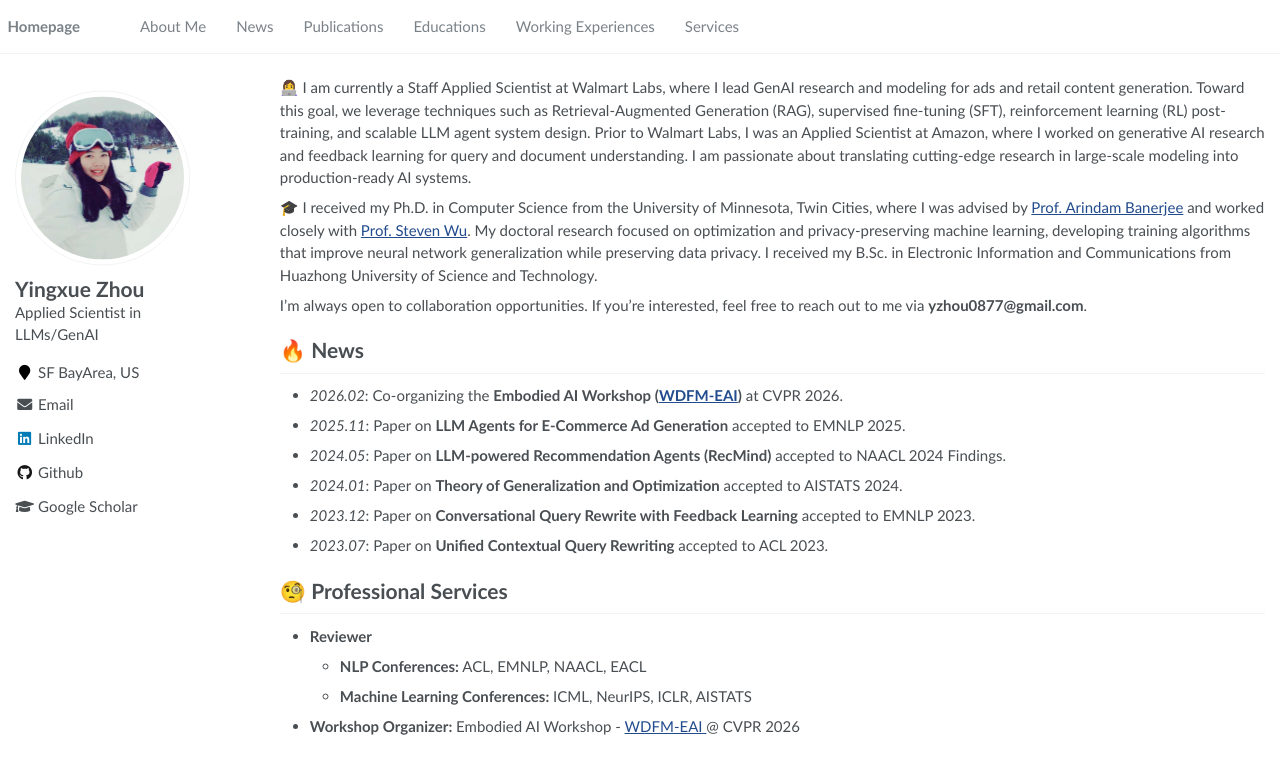
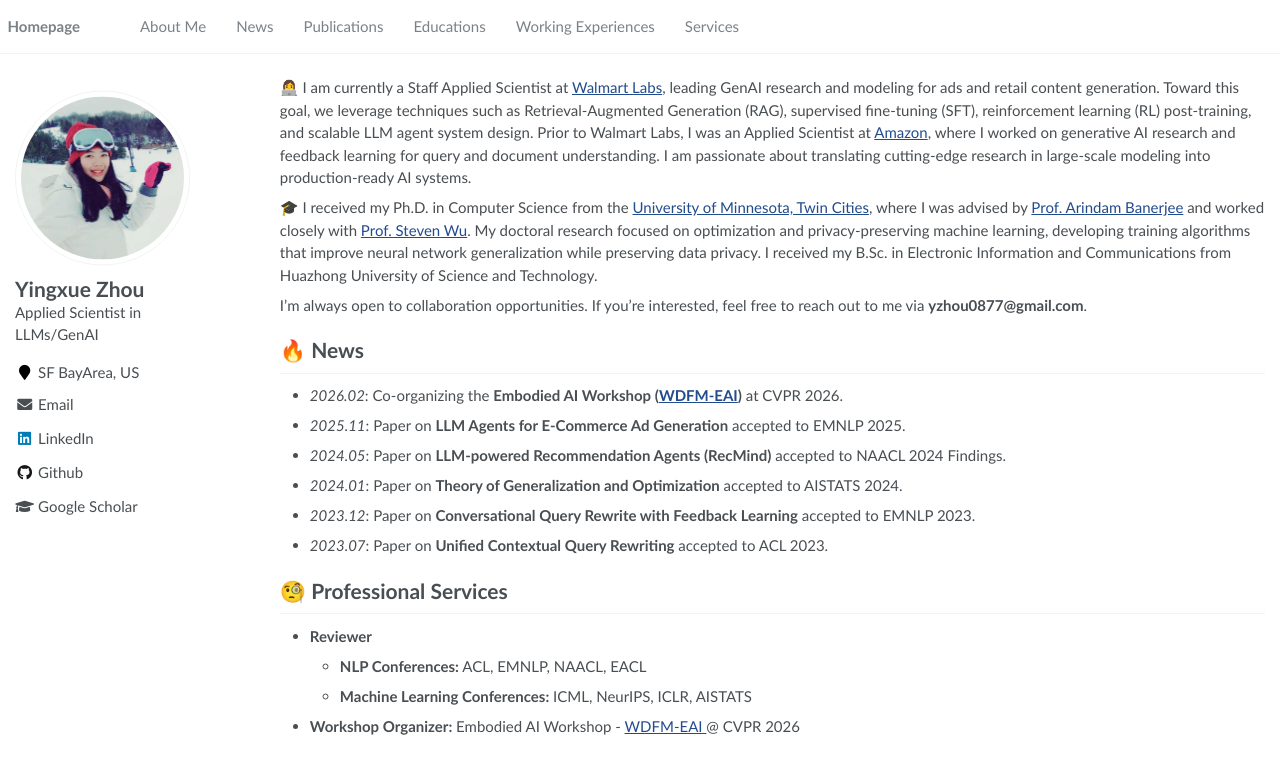
Before and after one commit to yzhou0877/yzhou0877.github.io, a Jekyll site: the page built from _pages/about.md, in a window 1280 px wide. Shown: the top 774 px of the page. Built offline with Jekyll 4.4.1, drawn with Linux system fonts in a browser that asks for light colours.

Commit message:
Enhance about page with hyperlinks for institutions
Updated the about page to include hyperlinks for Walmart Labs and Amazon, and added a hyperlink for the University of Minnesota.

```diff
--- a/_pages/about.md
+++ b/_pages/about.md
@@ -17,9 +17,9 @@ redirect_from:
 
 <span class='anchor' id='about-me'></span>
 
-👩‍💻 I am currently a Staff Applied Scientist at Walmart Labs, where I lead GenAI research and modeling for ads and retail content generation. Toward this goal, we leverage techniques such as Retrieval-Augmented Generation (RAG), supervised fine-tuning (SFT), reinforcement learning (RL) post-training, and scalable LLM agent system design. Prior to Walmart Labs, I was an Applied Scientist at Amazon, where I worked on generative AI research and feedback learning for query and document understanding. I am passionate about translating cutting-edge research in large-scale modeling into production-ready AI systems.
+👩‍💻 I am currently a Staff Applied Scientist at [Walmart Labs](https://tech.walmart.com/content/walmart-global-tech/en_us.html), leading GenAI research and modeling for ads and retail content generation. Toward this goal, we leverage techniques such as Retrieval-Augmented Generation (RAG), supervised fine-tuning (SFT), reinforcement learning (RL) post-training, and scalable LLM agent system design. Prior to Walmart Labs, I was an Applied Scientist at [Amazon](https://www.amazon.science/), where I worked on generative AI research and feedback learning for query and document understanding. I am passionate about translating cutting-edge research in large-scale modeling into production-ready AI systems.
 
-🎓 I received my Ph.D. in Computer Science from the University of Minnesota, Twin Cities, where I was advised by [Prof. Arindam Banerjee](https://arindam.cs.illinois.edu/) and worked closely with [Prof. Steven Wu](https://zstevenwu.com/). My doctoral research focused on optimization and privacy-preserving machine learning, developing training algorithms that improve neural network generalization while preserving data privacy. I received my B.Sc. in Electronic Information and Communications from Huazhong University of Science and Technology.
+🎓 I received my Ph.D. in Computer Science from the [University of Minnesota, Twin Cities](https://twin-cities.umn.edu/), where I was advised by [Prof. Arindam Banerjee](https://arindam.cs.illinois.edu/) and worked closely with [Prof. Steven Wu](https://zstevenwu.com/). My doctoral research focused on optimization and privacy-preserving machine learning, developing training algorithms that improve neural network generalization while preserving data privacy. I received my B.Sc. in Electronic Information and Communications from Huazhong University of Science and Technology.
 
 I’m always open to collaboration opportunities. If you're interested, feel free to reach out to me via **yzhou0877@gmail.com**.
 
```
